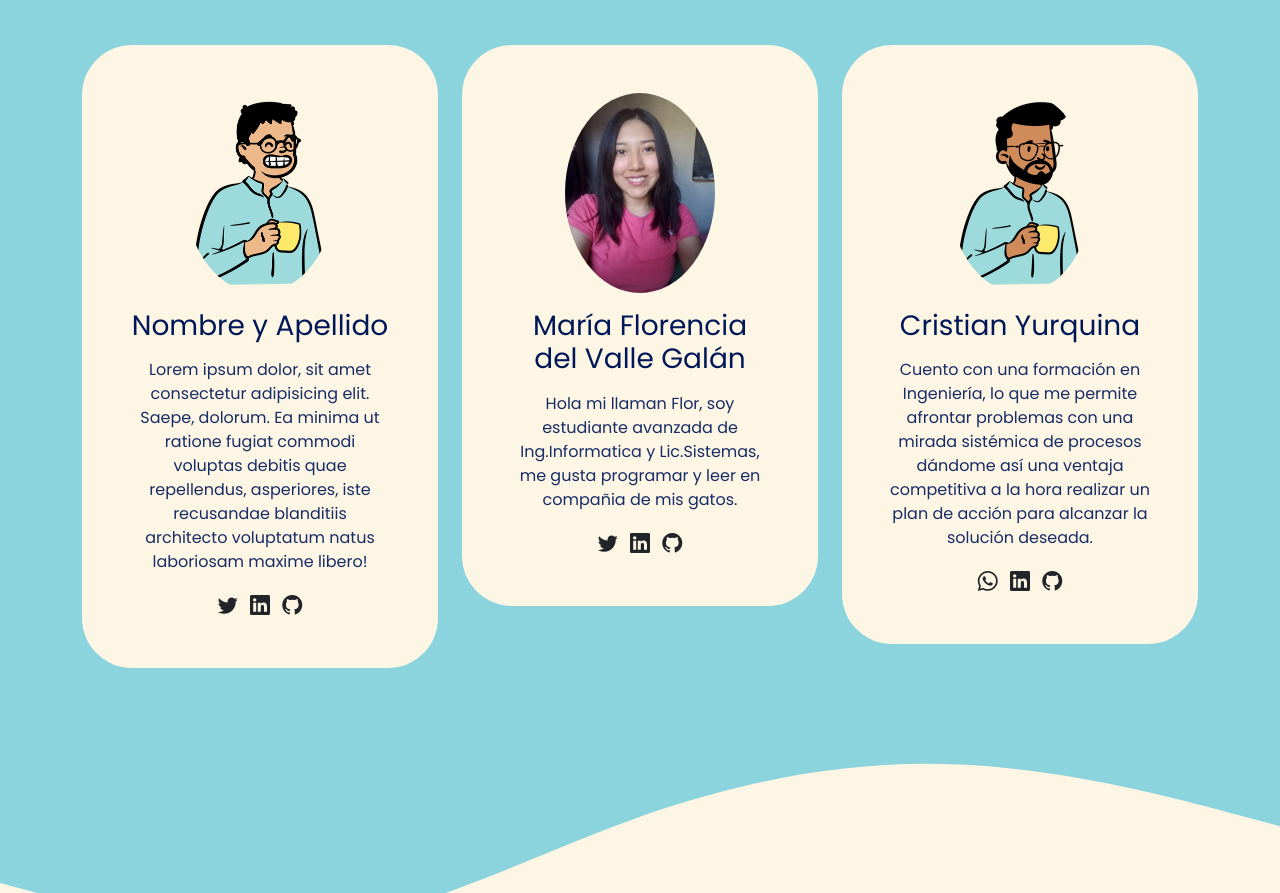
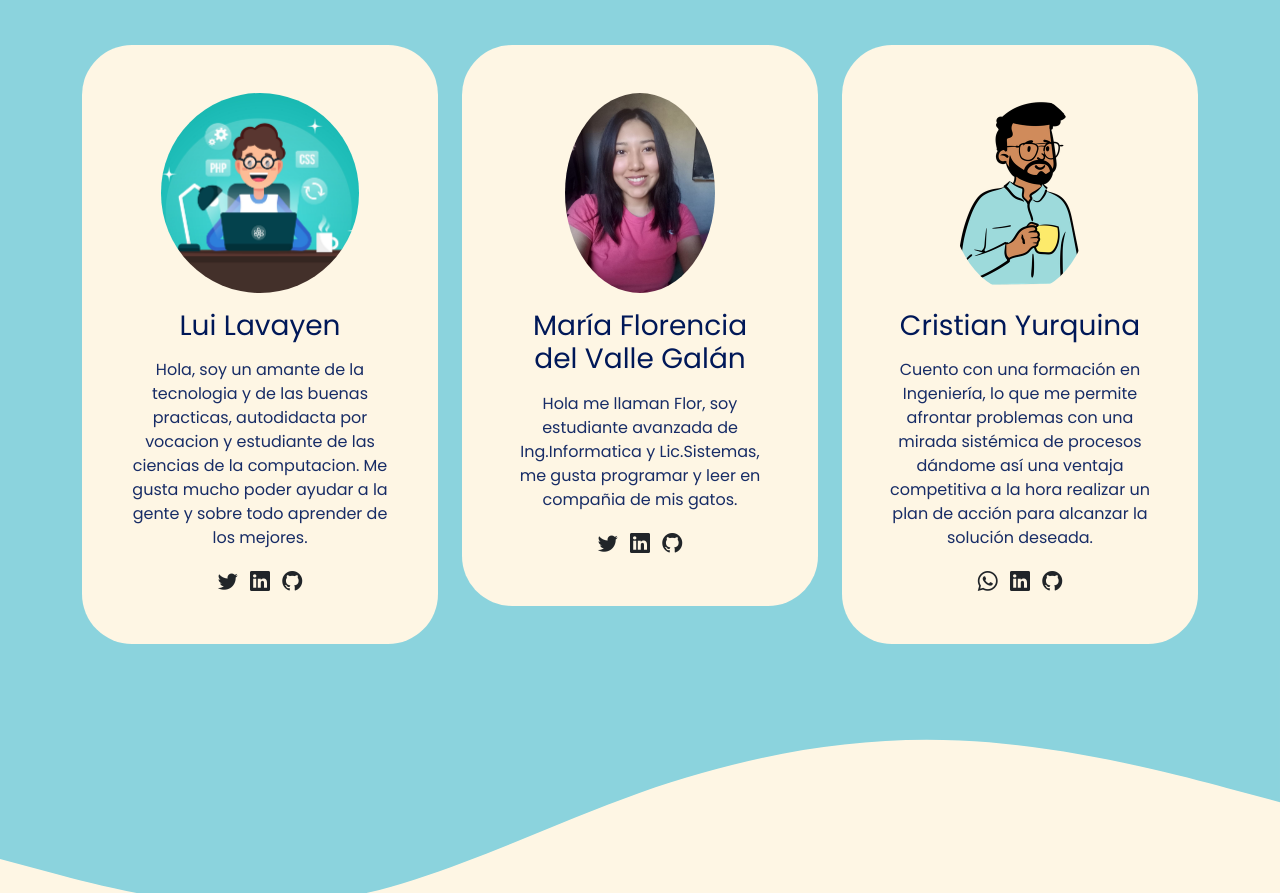
Before and after one commit to ValleGalan/devtech-podcast-web, a plain HTML site: page index.html in a window 1280 px wide. Shown: the part 1190-2083 px from the top of the page. Drawn offline with nearby package versions, Linux system fonts and the light colour scheme.

Commit message:
Se agrega perfil a index.html.

```diff
--- a/index.html
+++ b/index.html
@@ -100,14 +100,18 @@
           <div class="col-md-6 col-lg-4 mb-3">
             <div class="card">
               <div class="card-body text-center p-5">
-                <img src="./assets/avatar.png" alt="avatar" class=" img img-fluid rounded-circle mb-3">
-                <h3 class="title card-title mb-3">Nombre y Apellido</h3>
-                <p>Lorem ipsum dolor, sit amet consectetur adipisicing elit. Saepe, dolorum. Ea minima ut ratione fugiat
-                  commodi voluptas debitis quae repellendus, asperiores, iste recusandae blanditiis architecto
-                  voluptatum natus laboriosam maxime libero!</p>
+                <img src="./assets/354510-PAYTDU-666.jpg" alt="avatar" class=" img img-fluid rounded-circle mb-3">
+                <h3 class="title card-title mb-3">Lui Lavayen</h3>
+                <p>
+                  Hola, soy un amante de la tecnologia y de las buenas practicas, autodidacta por vocacion y estudiante de
+                  las ciencias de la computacion. Me gusta mucho poder ayudar a la gente y sobre todo aprender de los
+                  mejores.
+                </p>
                 <a href="#"><i class="bi bi-twitter text-dark mx-1 lead"></i></a>
-                <a href="#"><i class="bi bi-linkedin text-dark mx-1 lead"></i></a>
-                <a href="#"><i class="bi bi-github text-dark mx-1 lead"></i></a>
+                <a href="https://www.linkedin.com/in/luis-lavayen-b5a79415a/" target="_blank"><i
+                    class="bi bi-linkedin text-dark mx-1 lead"></i></a>
+                <a href="https://github.com/Reyvenus" target="_blank"><i
+                    class="bi bi-github text-dark mx-1 lead"></i></a>
               </div>
             </div>
           </div>
@@ -118,7 +122,7 @@
               <div class="card-body text-center p-5">
                 <img src="./assets/avatarFlor.jpg" alt="avatar" class="img img-fluid rounded-circle mb-3">
                 <h3 class="title card-title mb-3"> María Florencia del Valle Galán</h3>
-                <p>Hola mi llaman Flor, soy estudiante avanzada de Ing.Informatica y Lic.Sistemas, me gusta programar y leer en compañia de mis gatos. </p>
+                <p>Hola me llaman Flor, soy estudiante avanzada de Ing.Informatica y Lic.Sistemas, me gusta programar y leer en compañia de mis gatos. </p>
                 <a href="#"><i class="bi bi-twitter text-dark mx-1 lead"></i></a>
                 <a href="https://www.linkedin.com/in/florencia-galan/"><i class="bi bi-linkedin text-dark mx-1 lead"></i></a>
                 <a href="https://github.com/ValleGalan"><i class="bi bi-github text-dark mx-1 lead"></i></a>
```
Also changed, not shown: assets/354510-PAYTDU-666.jpg (added).
